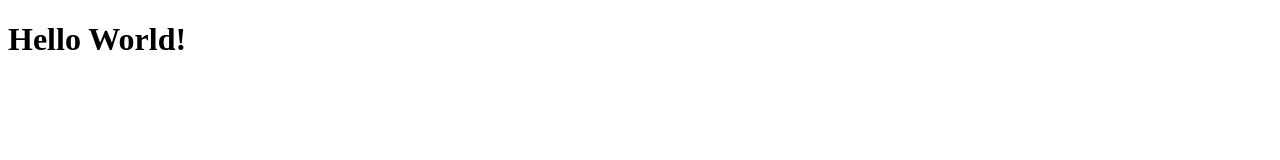
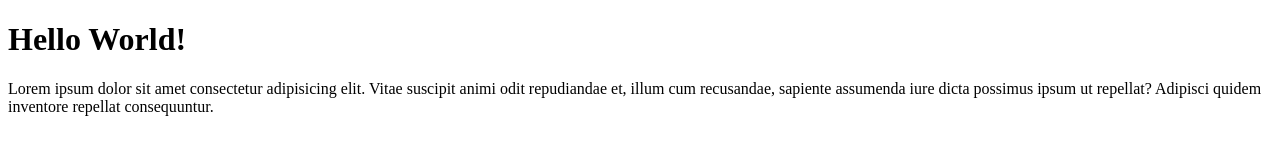
Before and after one commit to willyliuu/git-test, a plain HTML site: page index.html in a window 1280 px wide. Drawn offline with Linux system fonts and the light colour scheme.

Commit message:
menambahkan paragraf

```diff
--- a/index.html
+++ b/index.html
@@ -8,5 +8,6 @@
   </head>
   <body>
     <h1>Hello World!</h1>
+    <p>Lorem ipsum dolor sit amet consectetur adipisicing elit. Vitae suscipit animi odit repudiandae et, illum cum recusandae, sapiente assumenda iure dicta possimus ipsum ut repellat? Adipisci quidem inventore repellat consequuntur.</p>
   </body>
 </html>
```
